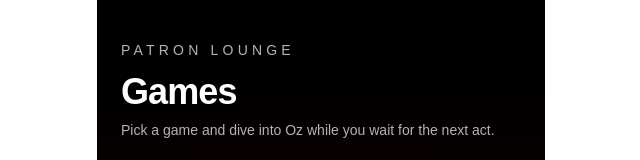
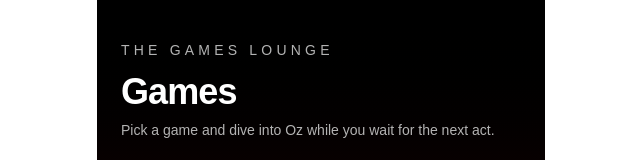
Before and after one commit to DiscoKris/lfpapp, a Next.js app: page /patron/oz/games in a window 1280 px wide. Shown: the top 160 px of the page, without its empty margins (319-959 px from the left). Built offline with nearby package versions, Linux system fonts and the light colour scheme.

Commit message:
Add Coming Soon placeholder pages

```diff
--- a/components/GamesDashboard.tsx
+++ b/components/GamesDashboard.tsx
@@ -91,7 +91,7 @@ export default function GamesDashboard({
       <div className="w-full max-w-5xl">
         <header className="text-center sm:text-left">
           <p className="text-sm uppercase tracking-[0.3em] text-white/70">
-            Patron Lounge
+            The Games Lounge
           </p>
           <h1 className="mt-3 text-3xl font-semibold tracking-tight sm:text-4xl">
             Games
```
